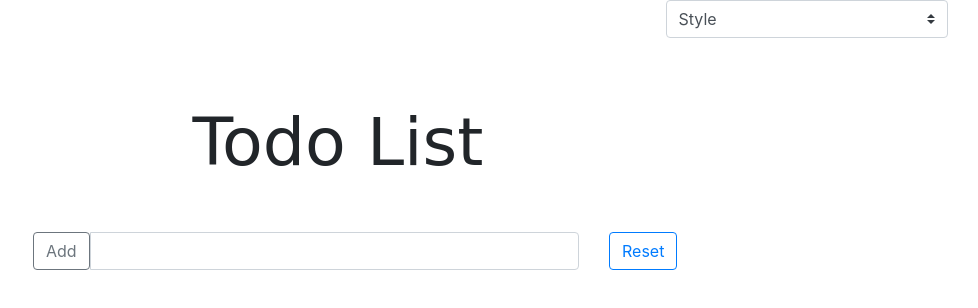
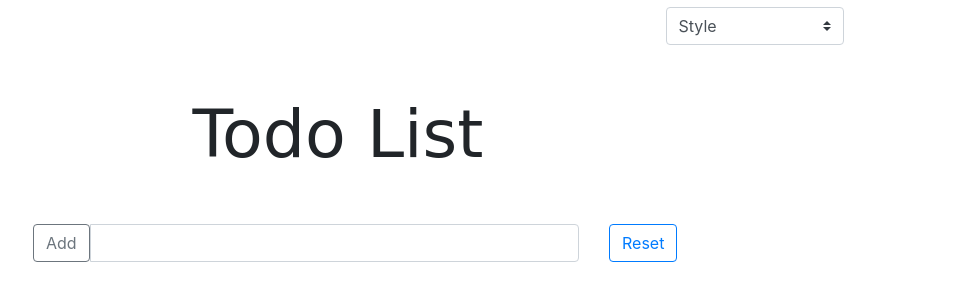
Before and after one commit to fadimashan/Todo-List, a plain HTML site: page index.html in a window 1280 px wide. Shown: the whole page, without its empty margins (302-1280 px from the left). Drawn offline with nearby package versions, Linux system fonts and the light colour scheme; a web font is replaced by a local one.

Commit message:
padding to the style btn

```diff
--- a/index.html
+++ b/index.html
@@ -15,7 +15,7 @@
 
 
     <div class="container-fluid">
-        <div class="offset-9 col-3">
+        <div class="offset-9 col-2 offset-1">
             <select name="color-style" id="color-style" class="custom-select">
                 <option value="" selected disabled hidden>Style</option>
                 <option value="list-group-item list-group-item-primary">Primary</option>
--- a/style.css
+++ b/style.css
@@ -4,7 +4,7 @@
     padding: 0;
 }
 
-#btn-cont {
+#color-style {
     margin-top: 4%;
     margin-bottom: -15px;
 }
```
